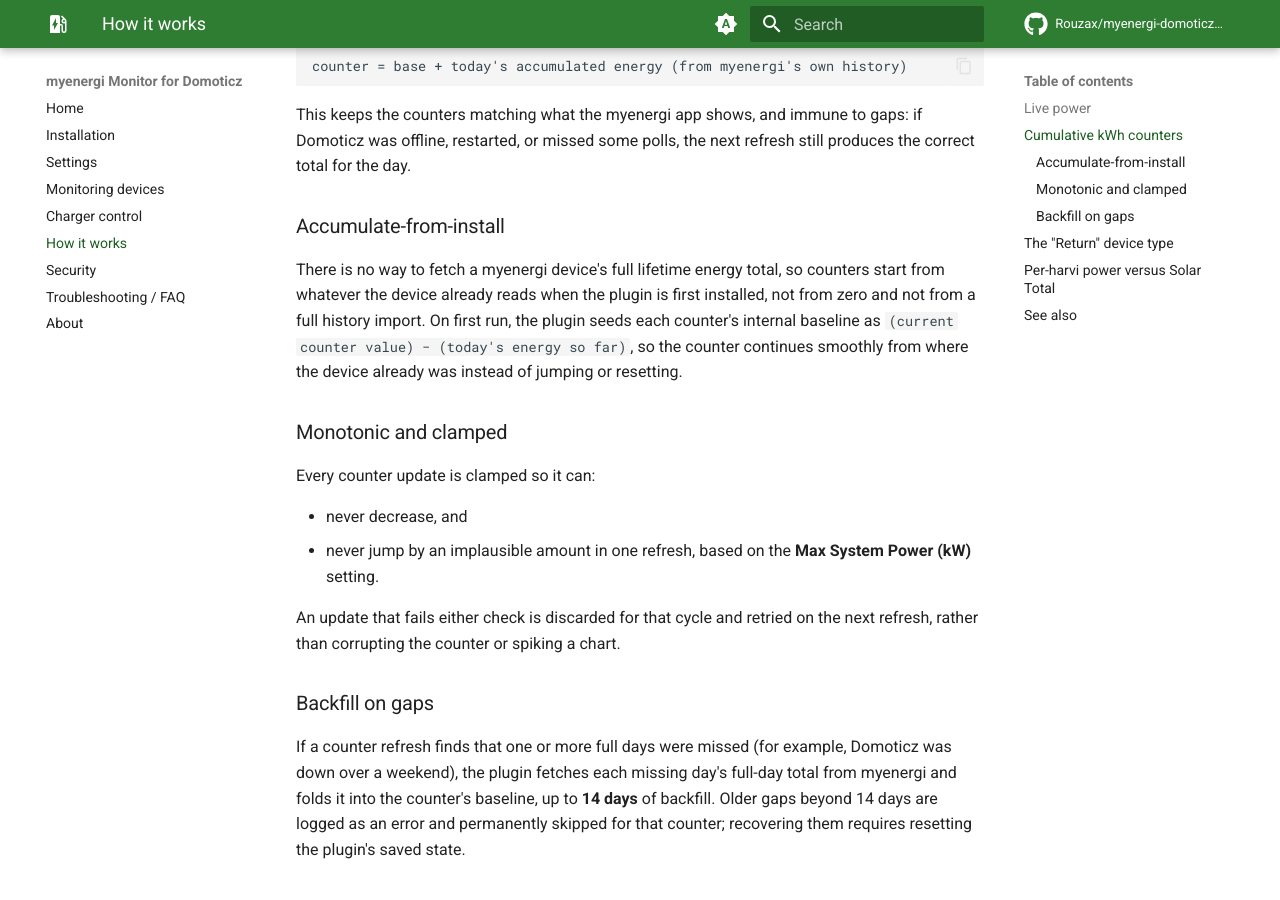
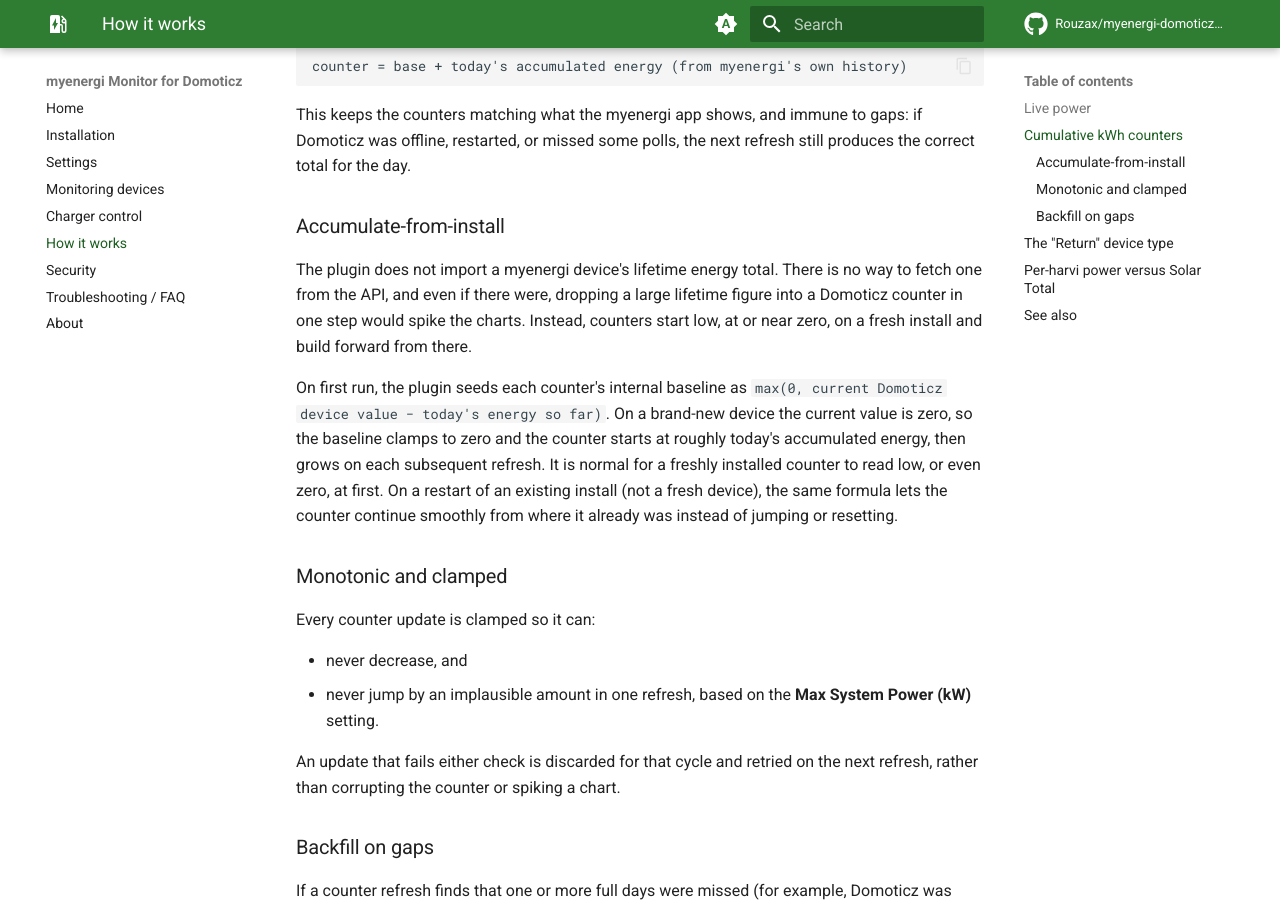
Before and after one commit to Rouzax/myenergi-domoticz-plugin, an MkDocs documentation site: the page built from docs/internals.md, in a window 1280 px wide and 900 px high, scrolled down 949 px. Built offline with MkDocs 1.6.1 and Material for MkDocs 9.7.7, drawn with Linux system fonts in a browser that asks for light colours; comment, search, counter and statistics services are not loaded.

Commit message:
docs: correct RBAC framing, drop lock backstory, fix accumulate-from-install
- Allow Control exposes writable devices; note Domoticz's own per-user device
  permissions instead of the wrong 'all-or-nothing / any user' claim.
- Remove the dropped-lock-write backstory; state the Lock State is read-only.
- Fix the counters description: they start near zero on a fresh install and
  build forward; they do not import lifetime myenergi totals.
- FAQ: note the myenergi app derives home consumption the same way.

```diff
--- a/docs/internals.md
+++ b/docs/internals.md
@@ -42,11 +42,18 @@
 
 ### Accumulate-from-install
 
-There is no way to fetch a myenergi device's full lifetime energy total, so counters start from
-whatever the device already reads when the plugin is first installed, not from zero and not from
-a full history import. On first run, the plugin seeds each counter's internal baseline as
-`(current counter value) − (today's energy so far)`, so the counter continues smoothly from where
-the device already was instead of jumping or resetting.
+The plugin does not import a myenergi device's lifetime energy total. There is no way to fetch
+one from the API, and even if there were, dropping a large lifetime figure into a Domoticz
+counter in one step would spike the charts. Instead, counters start low, at or near zero, on a
+fresh install and build forward from there.
+
+On first run, the plugin seeds each counter's internal baseline as
+`max(0, current Domoticz device value − today's energy so far)`. On a brand-new device the
+current value is zero, so the baseline clamps to zero and the counter starts at roughly today's
+accumulated energy, then grows on each subsequent refresh. It is normal for a freshly installed
+counter to read low, or even zero, at first. On a restart of an existing install (not a fresh
+device), the same formula lets the counter continue smoothly from where it already was instead of
+jumping or resetting.
 
 ### Monotonic and clamped
 
```
Also changed, not shown: docs/control.md (+4 -8 lines), docs/faq.md (+12 -3 lines), docs/security.md (+4 -3 lines), docs/settings.md (+1 -1 lines).
